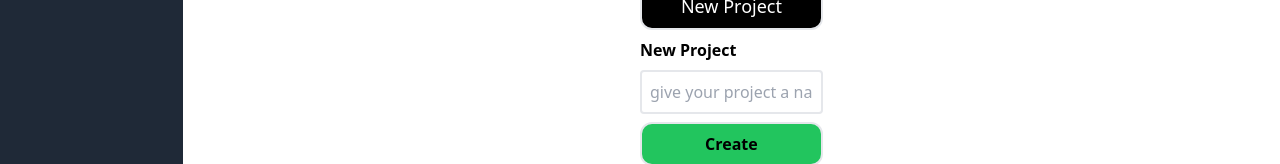
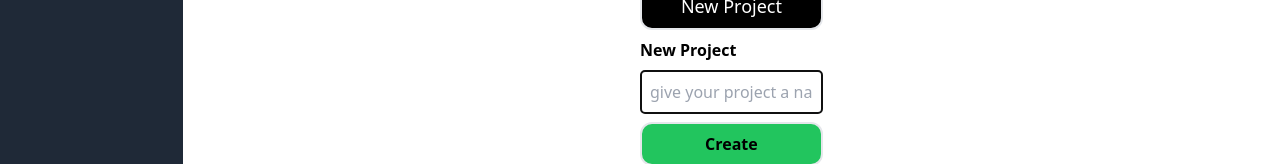
Before and after one commit to sachinBisht16/HippoManager-The-Task-Management-App, a React (Vite) app: page /home in a window 1280 px wide. Both pictures are taken after a click on the button "New Project". Shown: the part 574-738 px from the top of the page. Built offline with nearby package versions, Linux system fonts and the light colour scheme; no server answers.

Commit message:
Improvement: Auto-focus input field when creating a new project

```diff
--- a/src/pages/Home.jsx
+++ b/src/pages/Home.jsx
@@ -1,8 +1,10 @@
-import { useState } from "react";
+import { useEffect, useRef, useState } from "react";
 import { useDispatch, useSelector } from "react-redux";
+
+import { useNavigate } from "react-router-dom";
+
 import { projectActions } from "../store";
 import { uiActions } from "../store";
-import { useNavigate } from "react-router-dom";
 
 import Sidebar from "../components/Sidebar";
 import Topbar from "../components/Topbar";
@@ -14,9 +16,8 @@ const date = today.getDate();
 
 export default function Home() {
   const navigate = useNavigate();
+  const inputRef = useRef(null);
   const showCreateProject = useSelector((state) => state.ui.showCreateProject);
-  const projects = useSelector((state) => state.projects.projects);
-  const user = useSelector((state) => state.projects.user);
 
   const dispatch = useDispatch();
 
@@ -38,6 +39,10 @@ export default function Home() {
   const newProjectHandler = () => {
     dispatch(uiActions.newProject());
   };
+
+  useEffect(() => {
+    if (inputRef.current && showCreateProject) inputRef.current.focus();
+  }, [showCreateProject]);
 
   return (
     <div className="flex flex-col h-screen">
@@ -73,6 +78,7 @@ export default function Home() {
                   New Project
                 </label>
                 <input
+                  ref={inputRef}
                   value={projectName}
                   onChange={(e) => setProjectName(e.target.value)}
                   type="text"
```
